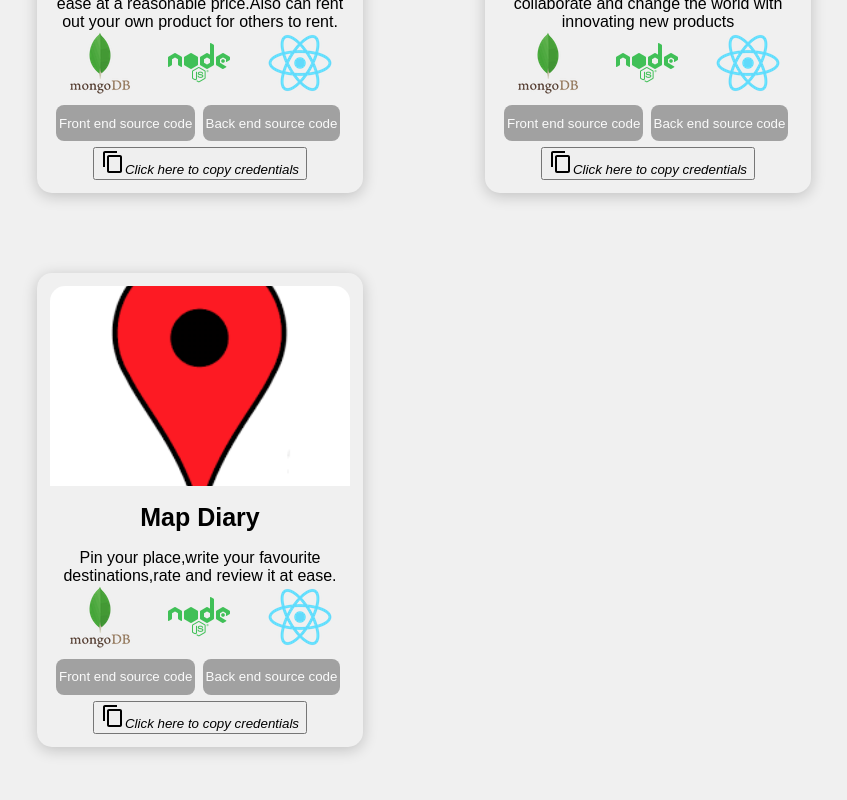
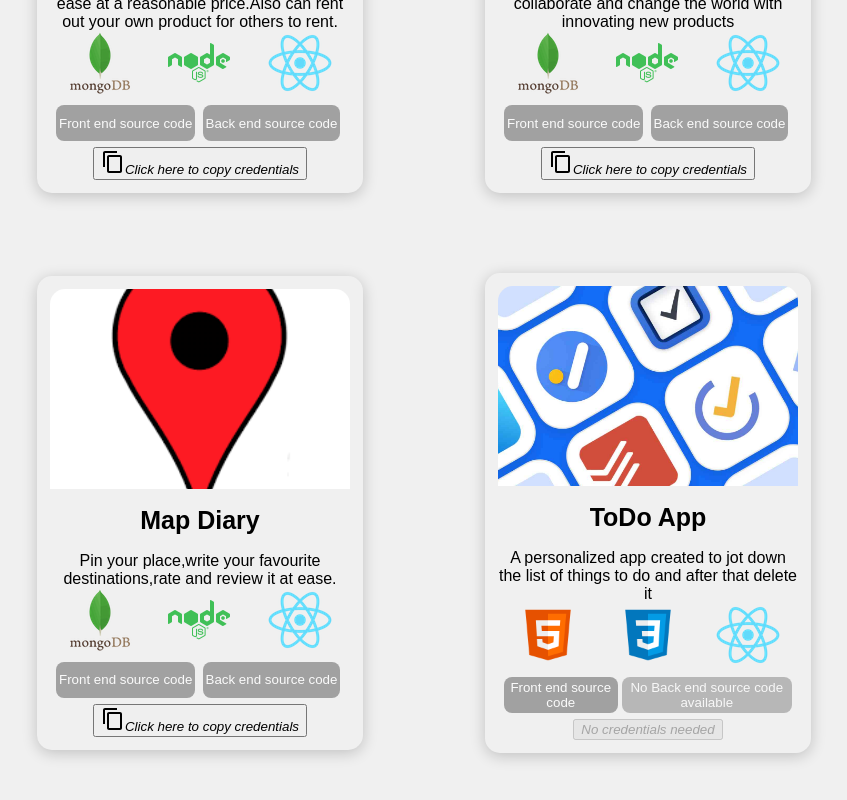
Before and after one commit to sho1231/myPortfolio, a React (Create React App) app: page /projects in a window 1280 px wide. Shown: the part 518-1318 px from the top of the page, without its empty margins (216-1063 px from the left). Built offline with nearby package versions, Linux system fonts and the light colour scheme.

Commit message:
added a todo project

```diff
--- a/src/components/ProjectItem.js
+++ b/src/components/ProjectItem.js
@@ -2,6 +2,8 @@ import React from "react";
 import mongo from '../assets/mongo.png';
 import nodejs from '../assets/nodejs.png';
 import react from '../assets/react.png';
+import html from '../assets/html-5.png';
+import css from '../assets/css.png';
 import ContentCopyIcon from '@mui/icons-material/ContentCopy';
 
 
@@ -31,16 +33,16 @@ function ProjectItem({ image, name, info, id, front, back, dep, username, pass }
         {info}
       </div>
       <div className="techStackLogo" style={techStackStyling}>
-        <div><img src={mongo} alt="mongo" style={{ objectFit: "contain" }} /></div>
-        <div><img src={nodejs} alt="nodejs" style={{ objectFit: "contain" }} /></div>
+        {id===3?<div><img src={html} alt="html5" style={{ objectFit: "contain",height:"64px" }} /></div>:<div><img src={mongo} alt="mongo" style={{ objectFit: "contain" }} /></div>}
+        {id===3?<div><img src={css} alt="css" style={{ objectFit: "contain",height:"64px" }} /></div>:<div><img src={nodejs} alt="nodejs" style={{ objectFit: "contain" }} /></div>}
         <div><img src={react} alt="react" style={{ objectFit: "contain" }} /></div>
       </div>
       <div className="github" style={{ display: "flex", margin: "6px",  justifyContent: "space-between" }}>
         <button style={{ backgroundColor: "grey",opacity:"0.7", padding: "3px",color: "white", borderRadius: "8px", cursor: "pointer", border: "0px" }} onClick={() => window.open(front, '_blank')}>Front end source code</button><br /><br />
-        <button style={{ backgroundColor: "grey", opacity:"0.7",padding: "3px",color: "white", borderRadius: "8px", cursor: "pointer", border: "0px" }} onClick={() => window.open(back, '_blank')}>Back end source code</button><br /><br />
+       {id===3?<> <button style={{ backgroundColor: "grey", opacity:"0.5",padding: "1px",color: "white", borderRadius: "8px",  border: "0px",marginLeft:"4px" }} disabled={id===3?true:false}>No Back end source code available</button><br /><br /></>:<> <button style={{ backgroundColor: "grey", opacity:"0.7",padding: "3px",color: "white", borderRadius: "8px", cursor: "pointer", border: "0px" }} onClick={() => window.open(back, '_blank')}>Back end source code</button><br /><br /></>}
       </div>
       {/* <button style={{ backgroundColor: "green", padding: "13px", borderRadius: "8px", cursor: "pointer" }} onClick={() => window.open(dep, '_blank')}>Click here to go to site</button><br /><br /> */}
-      <button style={{cursor:"pointer",fontStyle:"italic"}} onClick={()=>copycred()}><ContentCopyIcon/>{isCopied}</button>
+      {id===3?<><button style={{fontStyle:"italic"}} disabled={id===3?true:false}>No credentials needed</button></>:<><button style={{cursor:"pointer",fontStyle:"italic"}} onClick={()=>copycred()}><ContentCopyIcon/>{isCopied}</button></>}
     </div>
   );
 }
--- a/src/helpers/ProjectList.js
+++ b/src/helpers/ProjectList.js
@@ -1,7 +1,7 @@
 import Proj1 from "../assets/proj1.jpg";
 import Proj2 from "../assets/proj2.jpg";
 import Proj3 from "../assets/proj3.png";
-
+import todo from '../assets/todo.jpg';
 export const ProjectList = [
   {
     name: "Rent Easy",
@@ -32,5 +32,12 @@ export const ProjectList = [
     githubBack:"https://github.com/sho1231/mapbackend",
     username:"use123",
     pass:"12345",
+  },
+  {
+    name:"ToDo App",
+    image:todo,
+    info:"A personalized app created to jot down the list of things to do and after that delete it",
+    deployedLink:"https://todo-app123123.netlify.app/",
+    githubFront:"https://github.com/sho1231/todo-app"
   }
 ];
```
Also changed, not shown: src/assets/todo.jpg (added).
